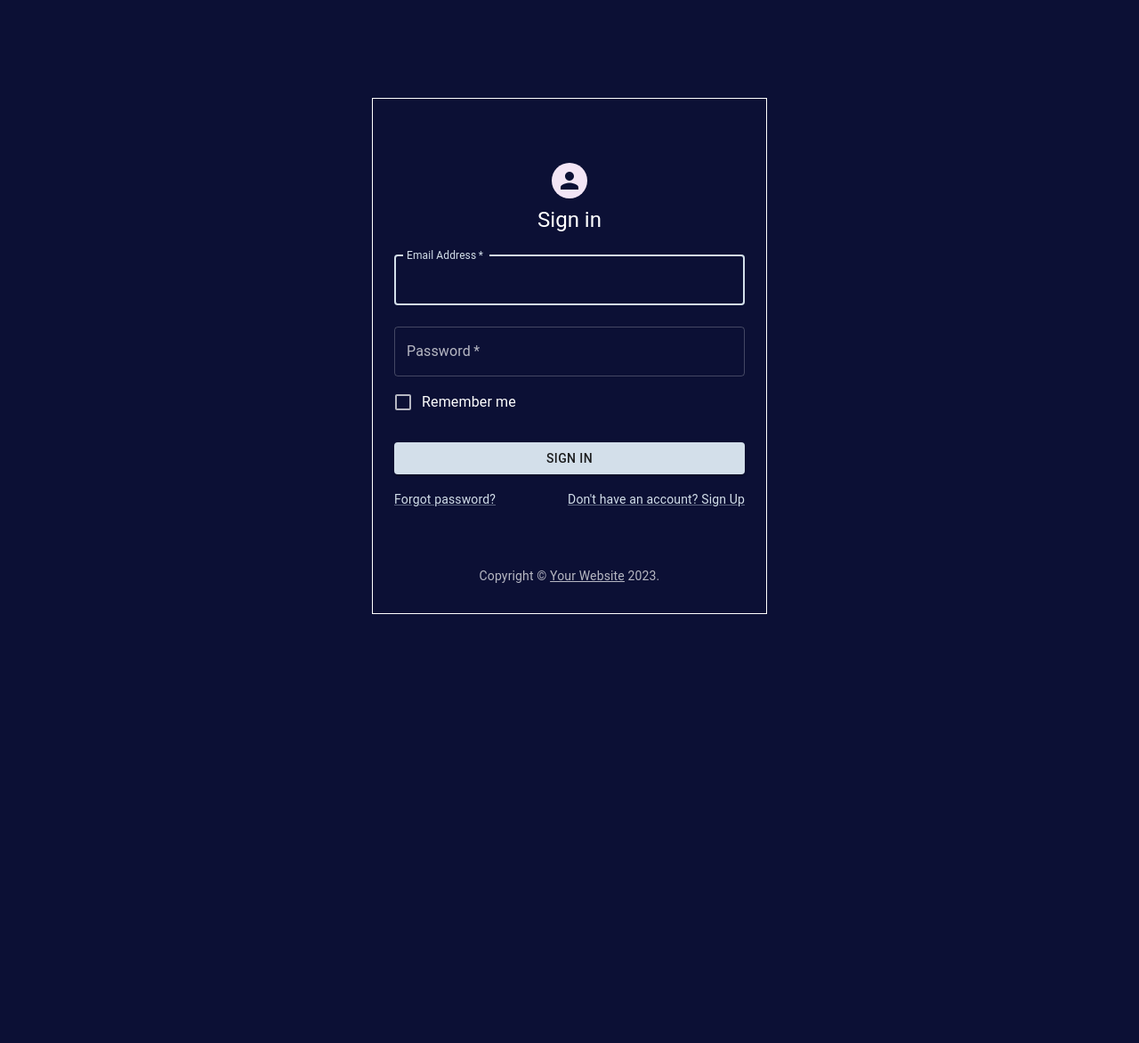
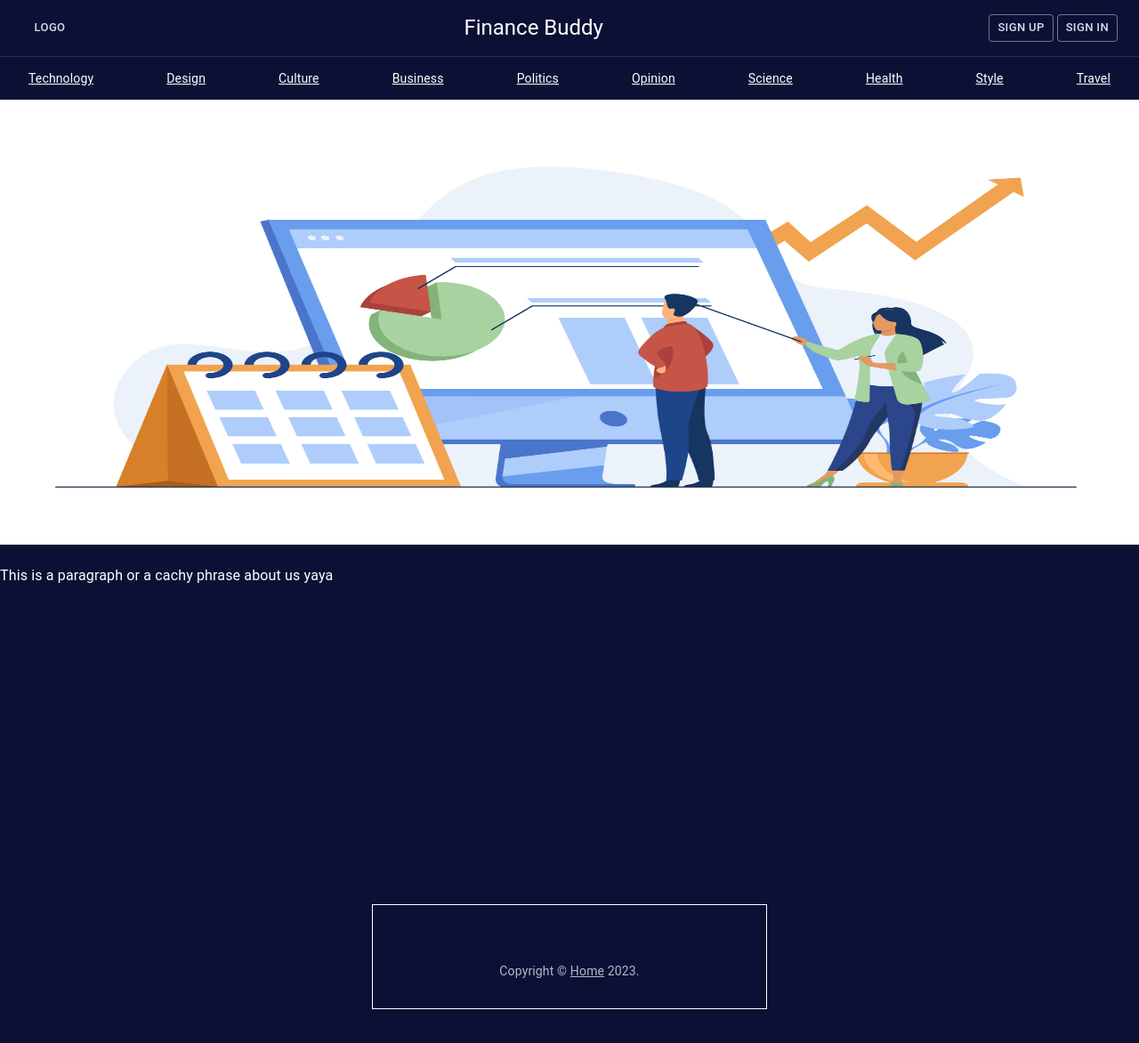
Before and after one commit to laurabotel/finance-buddy, a React (Create React App) app: page / in a window 1280 px wide. Shown: the top 1172 px of the page at 89% size. Before the commit the page ends 800 px from the top, so only its background shows below. Built offline with nearby package versions, Linux system fonts and the light colour scheme.

Commit message:
update home

```diff
--- /dev/null
+++ b/public/Home.js
@@ -0,0 +1,102 @@
+import * as React from 'react';
+import { Avatar,Button, CssBaseline, TextField, FormControlLabel, Checkbox, Link, Grid, Box,Typography,Container
+ } from '@mui/material';
+ import { useNavigate } from 'react-router';
+import { createTheme, ThemeProvider } from '@mui/material';
+import Header from '../components/nav';
+const centerDivStyle = {
+  display: 'flex',
+  justifyContent:'center',
+  alignItems:'center',
+  height: '100vh'
+};
+const sections = [
+    { title: 'Technology', url: '#' },
+    { title: 'Design', url: '#' },
+    { title: 'Culture', url: '#' },
+    { title: 'Business', url: '#' },
+    { title: 'Politics', url: '#' },
+    { title: 'Opinion', url: '#' },
+    { title: 'Science', url: '#' },
+    { title: 'Health', url: '#' },
+    { title: 'Style', url: '#' },
+    { title: 'Travel', url: '#' },
+  ];
+function Copyright(props) {
+  return (
+    <Typography variant="body2" color="text.secondary" align="center" {...props}>
+      {'Copyright © '}
+      <Link color="inherit" href="https://mui.com/">
+       Home
+      </Link>{' '}
+      {new Date().getFullYear()}
+      {'.'}
+    </Typography>
+  );
+}
+
+const defaultTheme = createTheme({
+    palette: {
+      mode: 'dark',
+      primary: {
+        main: '#d3dfea',
+      },
+      secondary: {
+        main: '#f3e5f5',
+      },
+      background: {
+        default: '#0c1035',
+      },
+
+
+    }
+  });
+
+// TODO remove, this demo shouldn't need to reset the theme.
+
+
+export default function Home() {
+
+ const navigate = useNavigate();
+  const handleSubmit = (event) => {
+    event.preventDefault();
+    const data = new FormData(event.currentTarget);
+    console.log({
+      email: data.get('email'),
+      password: data.get('password'),
+    });
+
+    fetch(`http://localhost:4000/login/signin`)
+    .then((data) => data.json()
+    )
+    .then((data) => {
+      console.log(data);
+      navigate('/dashboard')
+
+    });
+
+
+
+
+
+
+
+  };
+
+  return (
+    <ThemeProvider theme={defaultTheme}>
+
+        <div>
+
+            <Header title="Finance Buddy" sections={sections} />
+      <div style={centerDivStyle}>
+      <Container component="main" maxWidth="xs" style={{border: '1px solid white',}}>
+        <CssBaseline />
+
+        <Copyright sx={{ mt: 8, mb: 4 }} />
+      </Container>
+      </div>
+      </div>
+    </ThemeProvider>
+  );
+}
--- /dev/null
+++ b/public/nav.js
@@ -0,0 +1,70 @@
+import * as React from 'react';
+import PropTypes from 'prop-types';
+import Toolbar from '@mui/material/Toolbar';
+import Button from '@mui/material/Button';
+// import IconButton from '@mui/material';
+// import SearchIcon from '@mui/icons-material';
+import Typography from '@mui/material/Typography';
+import Link from '@mui/material/Link';
+
+function Header(props) {
+  const { sections, title } = props;
+
+  return (
+    <React.Fragment>
+      <Toolbar sx={{ borderBottom: 1, borderColor: 'divider' }}>
+        <Button size="small">Logo</Button>
+        <Typography
+          component="h2"
+          variant="h5"
+          color="inherit"
+          align="center"
+          noWrap
+          sx={{ flex: 1 }}
+        >
+          {title}
+        </Typography>
+        {/* <IconButton>
+          <SearchIcon />
+        </IconButton> */}
+        <Button variant="outlined" size="small" style={{marginRight:  "4px"}} >
+          Sign up
+        </Button>
+
+        <Button variant="outlined" size="small">
+          Sign in
+        </Button>
+      </Toolbar>
+      <Toolbar
+        component="nav"
+        variant="dense"
+        sx={{ justifyContent: 'space-between', overflowX: 'auto' }}
+      >
+        {sections.map((section) => (
+          <Link
+            color="inherit"
+            noWrap
+            key={section.title}
+            variant="body2"
+            href={section.url}
+            sx={{ p: 1, flexShrink: 0 }}
+          >
+            {section.title}
+          </Link>
+        ))}
+      </Toolbar>
+    </React.Fragment>
+  );
+}
+
+Header.propTypes = {
+  sections: PropTypes.arrayOf(
+    PropTypes.shape({
+      title: PropTypes.string.isRequired,
+      url: PropTypes.string.isRequired,
+    }),
+  ).isRequired,
+  title: PropTypes.string.isRequired,
+};
+
+export default Header;
--- /dev/null
+++ b/src/Pages/Home.js
@@ -0,0 +1,99 @@
+import * as React from "react";
+import {
+  Avatar,
+  Button,
+  CssBaseline,
+  TextField,
+  FormControlLabel,
+  Checkbox,
+  Link,
+  Grid,
+  Box,
+  Typography,
+  Container,
+} from "@mui/material";
+import { useNavigate } from "react-router";
+import image from "../assets/8749.jpg";
+import { createTheme, ThemeProvider } from "@mui/material";
+import Header from "../components/nav";
+const centerDivStyle = {
+  display: "flex",
+  justifyContent: "center",
+  alignItems: "center",
+  height: "100vh",
+};
+const sections = [
+  { title: "Technology", url: "#" },
+  { title: "Design", url: "#" },
+  { title: "Culture", url: "#" },
+  { title: "Business", url: "#" },
+  { title: "Politics", url: "#" },
+  { title: "Opinion", url: "#" },
+  { title: "Science", url: "#" },
+  { title: "Health", url: "#" },
+  { title: "Style", url: "#" },
+  { title: "Travel", url: "#" },
+];
+function Copyright(props) {
+  return (
+    <Typography
+      variant="body2"
+      color="text.secondary"
+      align="center"
+      {...props}
+    >
+      {"Copyright © "}
+      <Link color="inherit" href="https://mui.com/">
+        Home
+      </Link>{" "}
+      {new Date().getFullYear()}
+      {"."}
+    </Typography>
+  );
+}
+
+const defaultTheme = createTheme({
+  palette: {
+    mode: "dark",
+    primary: {
+      main: "#d3dfea",
+    },
+    secondary: {
+      main: "#f3e5f5",
+    },
+    background: {
+      default: "#0c1035",
+    },
+  },
+});
+
+// TODO remove, this demo shouldn't need to reset the theme.
+
+export default function Home() {
+  const navigate = useNavigate();
+
+
+  return (
+    <ThemeProvider theme={defaultTheme}>
+      <div>
+        <Header title="Finance Buddy" sections={sections} />
+        <img src={image} width="100%" height="500px" />
+
+        <div>
+          <p>This is a paragraph or a cachy phrase about us yaya</p>
+        </div>
+        <div style={centerDivStyle}>
+          <Container
+            component="main"
+            maxWidth="xs"
+            style={{ border: "1px solid white" }}
+          >
+            <CssBaseline />
+
+            <Copyright sx={{ mt: 8, mb: 4 }} />
+          </Container>
+        </div>
+      </div>
+    </ThemeProvider>
+  );
+}
--- /dev/null
+++ b/src/components/nav.js
@@ -0,0 +1,71 @@
+import * as React from 'react';
+import PropTypes from 'prop-types';
+import Toolbar from '@mui/material/Toolbar';
+import Button from '@mui/material/Button';
+// import IconButton from '@mui/material';
+// import SearchIcon from '@mui/icons-material';
+import Typography from '@mui/material/Typography';
+import Link from '@mui/material/Link';
+
+
+function Header(props) {
+  const { sections, title } = props;
+
+  return (
+    <React.Fragment>
+      <Toolbar sx={{ borderBottom: 1, borderColor: 'divider' }}>
+        <Button size="small">Logo</Button>
+        <Typography
+          component="h2"
+          variant="h5"
+          color="inherit"
+          align="center"
+          noWrap
+          sx={{ flex: 1 }}
+        >
+          {title}
+        </Typography>
+        {/* <IconButton>
+          <SearchIcon />
+        </IconButton> */}
+        <Button href= "/signup" variant="outlined" size="small" style={{marginRight:  "4px"}} >
+          Sign up
+        </Button>
+
+        <Button variant="outlined" size="small">
+          Sign in
+        </Button>
+      </Toolbar>
+      <Toolbar
+        component="nav"
+        variant="dense"
+        sx={{ justifyContent: 'space-between', overflowX: 'auto' }}
+      >
+        {sections.map((section) => (
+          <Link
+            color="inherit"
+            noWrap
+            key={section.title}
+            variant="body2"
+            href={section.url}
+            sx={{ p: 1, flexShrink: 0 }}
+          >
+            {section.title}
+          </Link>
+        ))}
+      </Toolbar>
+    </React.Fragment>
+  );
+}
+
+Header.propTypes = {
+  sections: PropTypes.arrayOf(
+    PropTypes.shape({
+      title: PropTypes.string.isRequired,
+      url: PropTypes.string.isRequired,
+    }),
+  ).isRequired,
+  title: PropTypes.string.isRequired,
+};
+
+export default Header;
--- a/src/index.js
+++ b/src/index.js
@@ -1,9 +1,11 @@
 import React from 'react';
 import ReactDOM from 'react-dom/client';
 import './index.css';
+import Navbar from './components/nav';
 //import App from './App';
 import reportWebVitals from './reportWebVitals';
 //import SignUp from './Pages/SignUp';
+import Home from './Pages/Home';
 import SignIn from './Pages/SignIn';
 import { BrowserRouter, Route, Routes } from "react-router-dom";
 import SignUp from './Pages/SignUp';
@@ -15,7 +17,8 @@ root.render(
     <BrowserRouter>
 
       <Routes>
-      <Route index={true}  element={<SignIn />} />
+      {/* <Route index={true}  element={<SignIn />} /> */}
+      <Route index={true}  element={<Home/>} />
       <Route path="/signup" element={<SignUp/>}/>
       <Route path="/signup" element={<SignUp/>}/>
       <Route path="/DashBoard" element={<Dashboard/>}/>
```
Also changed, not shown: src/assets/8749.jpg (added).
